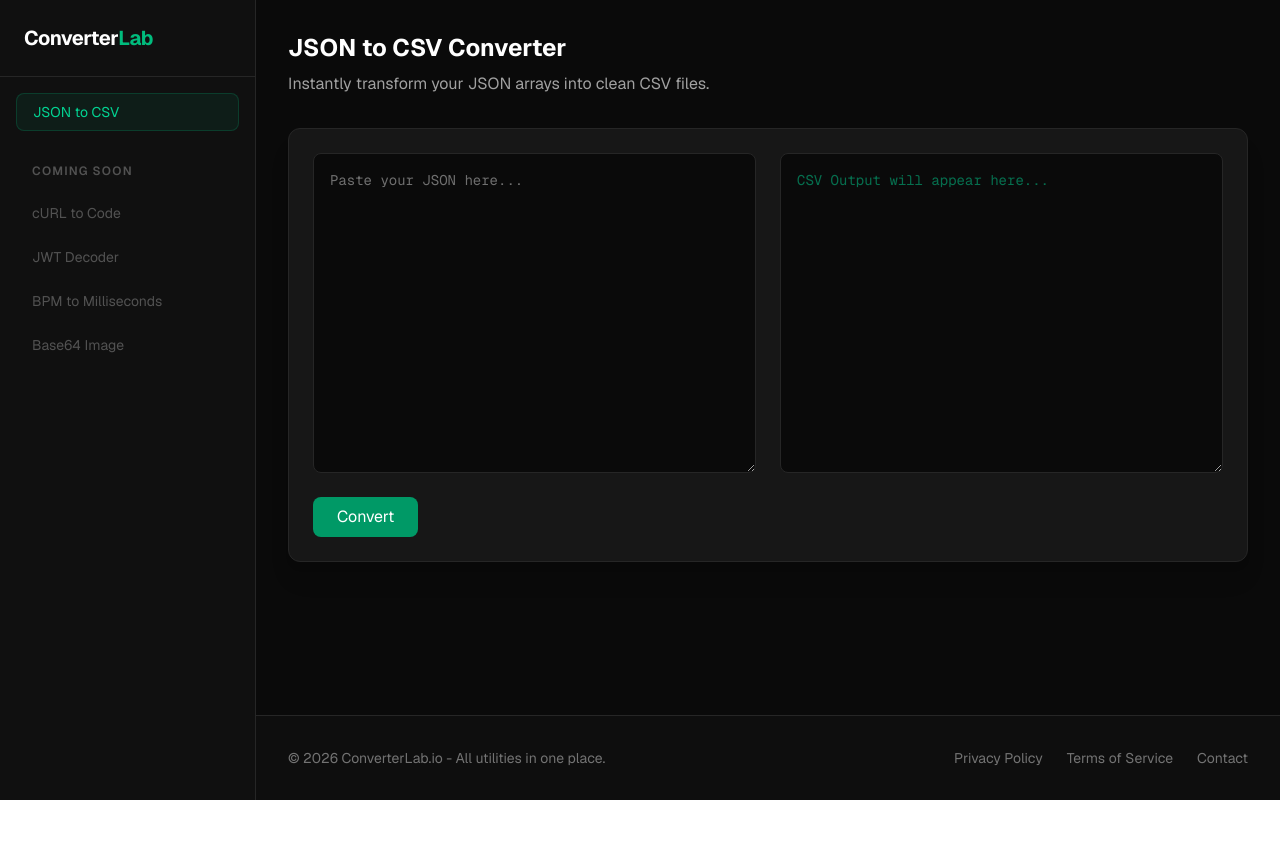
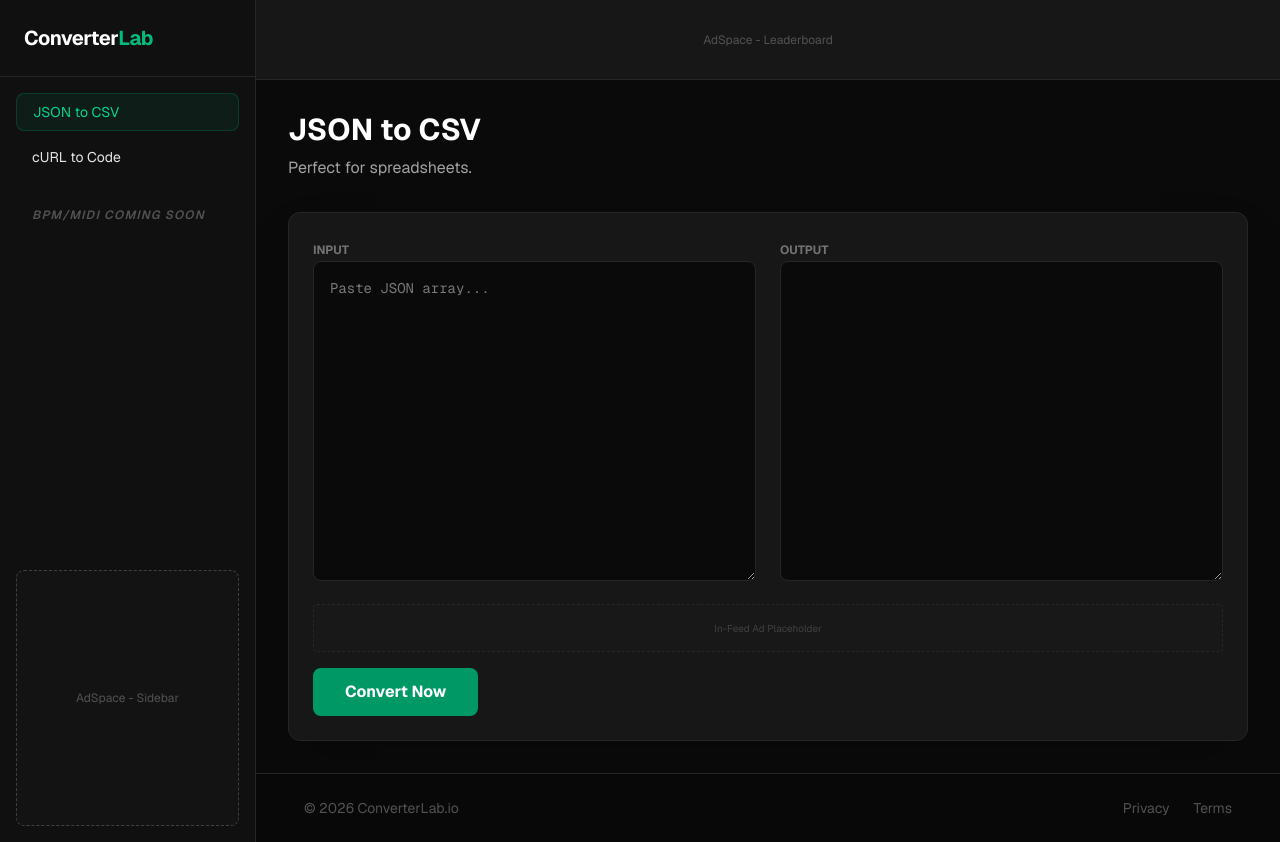
Before and after one commit to Jamminsvinyl/converterlab, a Next.js app: page / in a window 1280 px wide. Before the commit the page ends 800 px from the top, so only its background shows below. Built offline with nearby package versions, Linux system fonts and the light colour scheme.

Commit message:
added curl-to-code tool and adsense slots

```diff
--- a/src/app/page.js
+++ b/src/app/page.js
@@ -4,33 +4,44 @@ import { useState } from "react";
 
 export default function Home() {
   const [activeTab, setActiveTab] = useState("json-csv");
-  const [jsonInput, setJsonInput] = useState("");
-  const [csvOutput, setCsvOutput] = useState("");
+  const [input, setInput] = useState("");
+  const [output, setOutput] = useState("");
   const [error, setError] = useState("");
 
   const handleConvert = () => {
     setError("");
-    setCsvOutput("");
-    if (!jsonInput.trim()) {
-      setError("Please enter JSON data to convert.");
-      return;
+    setOutput("");
+    if (!input.trim()) return;
+
+    if (activeTab === "json-csv") {
+      try {
+        let data = JSON.parse(input);
+        if (!Array.isArray(data)) data = [data];
+        const headers = Object.keys(data[0]);
+        const rows = [headers.join(","), ...data.map(row => headers.map(h => `"${String(row[h] || '').replace(/"/g, '""')}"`).join(","))];
+        setOutput(rows.join("\n"));
+      } catch (e) { setError("Invalid JSON format."); }
     }
-    try {
-      let parsedData = JSON.parse(jsonInput);
-      if (!Array.isArray(parsedData)) parsedData = [parsedData];
-      const headers = Object.keys(parsedData[0]);
-      const csvRows = [headers.join(",")];
-      for (const row of parsedData) {
-        const values = headers.map(header => {
-          const val = row[header] !== null && row[header] !== undefined ? row[header] : "";
-          const escapedVal = String(val).replace(/"/g, '""');
-          return `"${escapedVal}"`;
-        });
-        csvRows.push(values.join(","));
-      }
-      setCsvOutput(csvRows.join("\n"));
-    } catch (err) {
-      setError("Invalid JSON format. Check your syntax.");
+
+    else if (activeTab === "curl-code") {
+      try {
+        // Basit bir cURL parser mantığı
+        const urlMatch = input.match(/curl\s+["']?([^"'\s]+)["']?/);
+        if (!urlMatch) throw new Error("Invalid cURL command.");
+
+        const methodMatch = input.match(/-X\s+(\w+)/) || input.match(/--request\s+(\w+)/);
+        const method = methodMatch ? methodMatch[1] : (input.includes("--data") ? "POST" : "GET");
+
+        const jsCode = `fetch("${urlMatch[1]}", {
+  method: "${method}",
+  headers: {
+    "Content-Type": "application/json"
+  }
+}).then(res => res.json())
+  .then(data => console.log(data));`;
+
+        setOutput(jsCode);
+      } catch (e) { setError("Check your cURL syntax."); }
     }
   };
 
@@ -40,75 +51,64 @@ export default function Home() {
       {/* SIDEBAR */}
       <aside className="w-64 border-r border-neutral-800 bg-neutral-900/50 hidden md:flex flex-col">
         <div className="p-6 border-b border-neutral-800">
-          <h1 className="text-xl font-bold text-white tracking-tight">
-            Converter<span className="text-emerald-500">Lab</span>
-          </h1>
+          <h1 className="text-xl font-bold text-white tracking-tight">Converter<span className="text-emerald-500">Lab</span></h1>
         </div>
         <nav className="flex-1 p-4 space-y-2 text-sm">
-          <button
-            onClick={() => setActiveTab("json-csv")}
-            className={`w-full text-left px-4 py-2 rounded-lg transition ${activeTab === 'json-csv' ? 'bg-emerald-600/10 text-emerald-400 border border-emerald-500/20' : 'hover:bg-neutral-800 text-neutral-400'}`}
-          >
-            JSON to CSV
-          </button>
-          <div className="px-4 py-2 text-xs font-semibold text-neutral-600 uppercase tracking-widest mt-4">Coming Soon</div>
-          <button disabled className="w-full text-left px-4 py-2 text-neutral-600 cursor-not-allowed">cURL to Code</button>
-          <button disabled className="w-full text-left px-4 py-2 text-neutral-600 cursor-not-allowed">JWT Decoder</button>
-          <button disabled className="w-full text-left px-4 py-2 text-neutral-600 cursor-not-allowed">BPM to Milliseconds</button>
-          <button disabled className="w-full text-left px-4 py-2 text-neutral-600 cursor-not-allowed">Base64 Image</button>
+          <button onClick={() => { setActiveTab("json-csv"); setInput(""); setOutput(""); }} className={`w-full text-left px-4 py-2 rounded-lg transition ${activeTab === 'json-csv' ? 'bg-emerald-600/10 text-emerald-400 border border-emerald-500/20' : 'hover:bg-neutral-800'}`}>JSON to CSV</button>
+          <button onClick={() => { setActiveTab("curl-code"); setInput(""); setOutput(""); }} className={`w-full text-left px-4 py-2 rounded-lg transition ${activeTab === 'curl-code' ? 'bg-emerald-600/10 text-emerald-400 border border-emerald-500/20' : 'hover:bg-neutral-800'}`}>cURL to Code</button>
+          <div className="px-4 py-2 text-xs font-semibold text-neutral-600 uppercase tracking-widest mt-4 italic">BPM/MIDI Coming Soon</div>
         </nav>
+
+        {/* ADSENSE PLACEHOLDER: SIDEBAR */}
+        <div className="m-4 p-4 h-64 bg-neutral-800/20 border border-dashed border-neutral-700 rounded-lg flex items-center justify-center text-xs text-neutral-600">
+          AdSpace - Sidebar
+        </div>
       </aside>
 
-      {/* MAIN CONTENT */}
       <main className="flex-1 flex flex-col">
-        <header className="h-16 border-b border-neutral-800 flex items-center px-8 md:hidden">
-           <h1 className="text-lg font-bold text-white">Converter<span className="text-emerald-500">Lab</span></h1>
-        </header>
+        {/* ADSENSE PLACEHOLDER: TOP BANNER */}
+        <div className="w-full h-20 bg-neutral-900 border-b border-neutral-800 flex items-center justify-center text-xs text-neutral-600">
+          AdSpace - Leaderboard
+        </div>
 
-        <div className="p-8 flex-1">
+        <div className="p-8 flex-1 overflow-y-auto">
           <div className="max-w-5xl mx-auto">
-            {activeTab === "json-csv" && (
-              <section>
-                <div className="mb-8">
-                  <h2 className="text-2xl font-bold text-white mb-2">JSON to CSV Converter</h2>
-                  <p className="text-neutral-400">Instantly transform your JSON arrays into clean CSV files.</p>
+            <h2 className="text-3xl font-bold text-white mb-2">{activeTab === 'json-csv' ? 'JSON to CSV' : 'cURL to JavaScript'}</h2>
+            <p className="text-neutral-400 mb-8">{activeTab === 'json-csv' ? 'Perfect for spreadsheets.' : 'Convert cURL commands to Fetch API instantly.'}</p>
+
+            <div className="bg-neutral-900 border border-neutral-800 rounded-xl p-6 shadow-2xl">
+              {error && <div className="mb-4 text-red-400 text-sm">{error}</div>}
+
+              <div className="grid grid-cols-1 lg:grid-cols-2 gap-6">
+                <div className="space-y-2">
+                  <label className="text-xs font-bold text-neutral-500 uppercase">Input</label>
+                  <textarea className="w-full h-80 bg-neutral-950 border border-neutral-800 rounded-lg p-4 text-sm font-mono focus:border-emerald-500 outline-none" value={input} onChange={(e) => setInput(e.target.value)} placeholder={activeTab === 'json-csv' ? 'Paste JSON array...' : 'Paste cURL command (curl https://api...)'} />
                 </div>
 
-                <div className="bg-neutral-900 border border-neutral-800 rounded-xl p-6 shadow-xl">
-                  {error && <div className="mb-4 p-3 bg-red-900/20 border border-red-500/50 rounded text-red-400 text-sm">{error}</div>}
-                  <div className="grid grid-cols-1 lg:grid-cols-2 gap-6">
-                    <textarea
-                      className="h-80 bg-neutral-950 border border-neutral-800 rounded-lg p-4 text-sm font-mono text-neutral-300 focus:outline-none focus:border-emerald-500"
-                      placeholder="Paste your JSON here..."
-                      value={jsonInput}
-                      onChange={(e) => setJsonInput(e.target.value)}
-                    />
-                    <textarea
-                      className="h-80 bg-neutral-950 border border-neutral-800 rounded-lg p-4 text-sm font-mono text-emerald-400 focus:outline-none"
-                      placeholder="CSV Output will appear here..."
-                      value={csvOutput}
-                      readOnly
-                    />
-                  </div>
-                  <div className="mt-6 flex gap-4">
-                    <button onClick={handleConvert} className="px-6 py-2 bg-emerald-600 hover:bg-emerald-500 text-white rounded-lg transition-all active:scale-95">Convert</button>
-                    {csvOutput && <button onClick={() => navigator.clipboard.writeText(csvOutput)} className="px-6 py-2 bg-neutral-800 hover:bg-neutral-700 text-white rounded-lg border border-neutral-700">Copy Result</button>}
-                  </div>
+                <div className="space-y-2">
+                  <label className="text-xs font-bold text-neutral-500 uppercase">Output</label>
+                  <textarea className="w-full h-80 bg-neutral-950 border border-neutral-800 rounded-lg p-4 text-sm font-mono text-emerald-400 outline-none" value={output} readOnly />
                 </div>
-              </section>
-            )}
+              </div>
+
+              {/* ADSENSE PLACEHOLDER: ABOVE BUTTON */}
+              <div className="my-4 h-12 bg-neutral-800/10 border border-dashed border-neutral-800 rounded flex items-center justify-center text-[10px] text-neutral-700">
+                In-Feed Ad Placeholder
+              </div>
+
+              <div className="mt-2 flex gap-4">
+                <button onClick={handleConvert} className="px-8 py-3 bg-emerald-600 hover:bg-emerald-500 text-white font-bold rounded-lg transition-all active:scale-95">Convert Now</button>
+                {output && <button onClick={() => navigator.clipboard.writeText(output)} className="px-6 py-3 bg-neutral-800 hover:bg-neutral-700 text-white rounded-lg">Copy to Clipboard</button>}
+              </div>
+            </div>
           </div>
         </div>
 
-        {/* FOOTER (AdSense Ready) */}
-        <footer className="border-t border-neutral-800 p-8 bg-neutral-900/30">
-          <div className="max-w-5xl mx-auto flex flex-col md:flex-row justify-between items-center gap-4 text-sm text-neutral-500">
-            <div>© 2026 ConverterLab.io - All utilities in one place.</div>
-            <div className="flex gap-6">
-              <a href="#" className="hover:text-emerald-500 transition">Privacy Policy</a>
-              <a href="#" className="hover:text-emerald-500 transition">Terms of Service</a>
-              <a href="#" className="hover:text-emerald-500 transition">Contact</a>
-            </div>
+        <footer className="border-t border-neutral-800 p-6 text-sm text-neutral-600 flex justify-between px-12 bg-black/20">
+          <div>© 2026 ConverterLab.io</div>
+          <div className="flex gap-6">
+            <a href="#" className="hover:text-emerald-500">Privacy</a>
+            <a href="#" className="hover:text-emerald-500">Terms</a>
           </div>
         </footer>
       </main>
```
